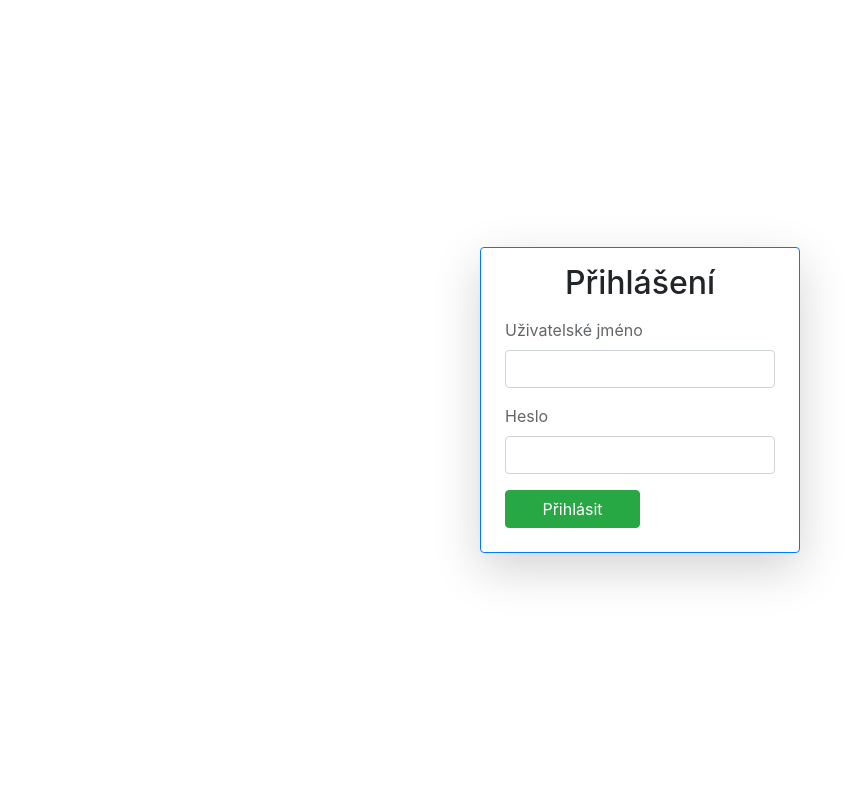
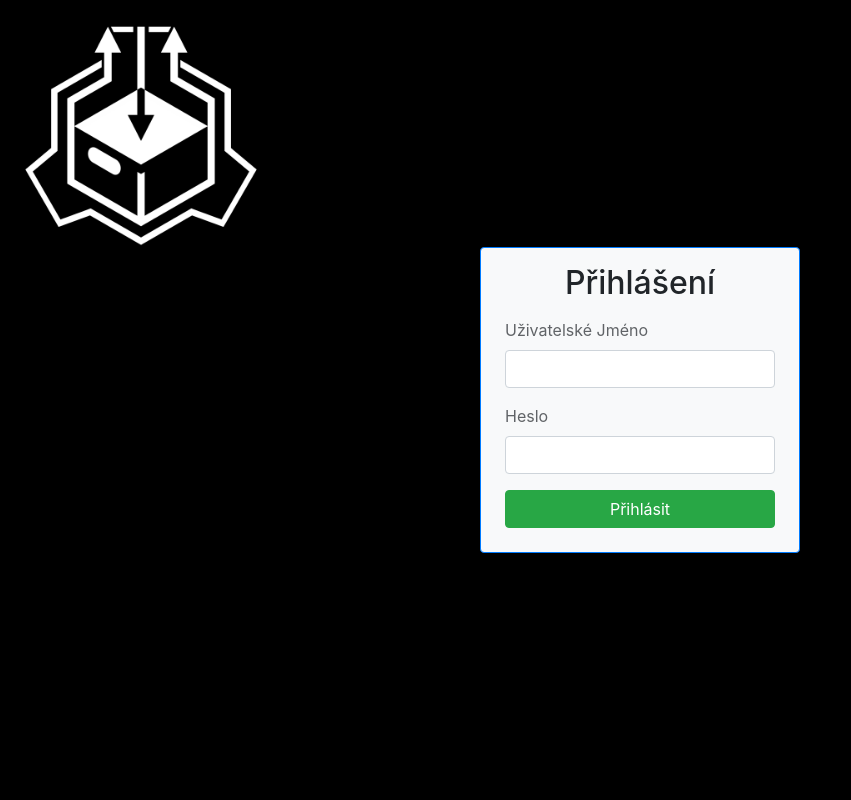
Before and after one commit to scp-cs/translatordb_web, a Flask app: page /login in a window 1280 px wide. Shown: the whole page, without its empty margins (0-851 px from the left). Run offline with Flask 3, Linux system fonts and the light colour scheme.

Commit message:
Update templates

```diff
--- a/templates/login.j2
+++ b/templates/login.j2
@@ -1,19 +1,23 @@
 {% extends "base.j2" %}
 
 {% block content %}
-<div class="h-100 d-flex align-items-center justify-content-center">
-    <div class="w-25 border border-primary px-4 py-2 rounded shadow-lg">
+<div class="h-100 d-flex align-items-center justify-content-center bg-scp">
+    <div class="w-25 border border-primary px-4 py-2 rounded shadow-lg bg-light">
         <h2 class="text-center mt-2 mb-3">Přihlášení</h2>
         <form action="{{ url_for('login') }}", method="post">
             <div class="mb-3">
-                <label for="username" class="form-label">Uživatelské jméno</label>
-                <input type="text" name="username" class="form-control" required>
+                {{ form.username.label(class='form-label') }}
+                {{ form.username(class='form-control') }}
             </div>
             <div class="mb-3">
-                <label for="password" class="form-label">Heslo</label>
-                <input type="password" name="password" class="form-control" required>
+                {{ form.password.label(class='form-label') }}
+                {{ form.password(class='form-control') }}
             </div>
-            <input type="submit" value="Přihlásit" class="btn btn-success w-50 mb-3">
+            <div class="row gx-1">
+                <div class="col">
+                    <input type="submit" value="Přihlásit" class="btn btn-success w-100 mb-3">
+                </div>
+            </div>
         </form>
     </div>
 </div>
```
Also changed, not shown: templates/pw_change.j2 (added, +24 -0 lines).
